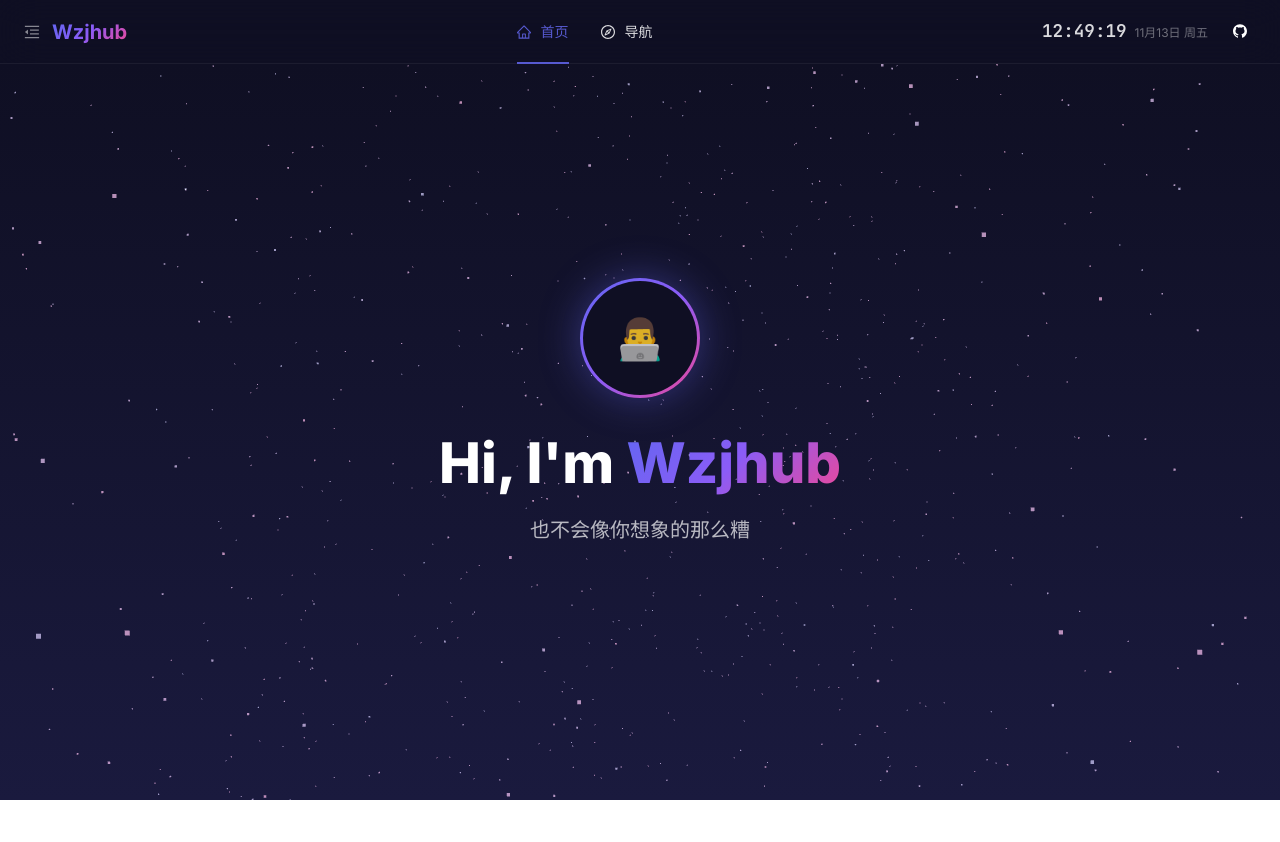
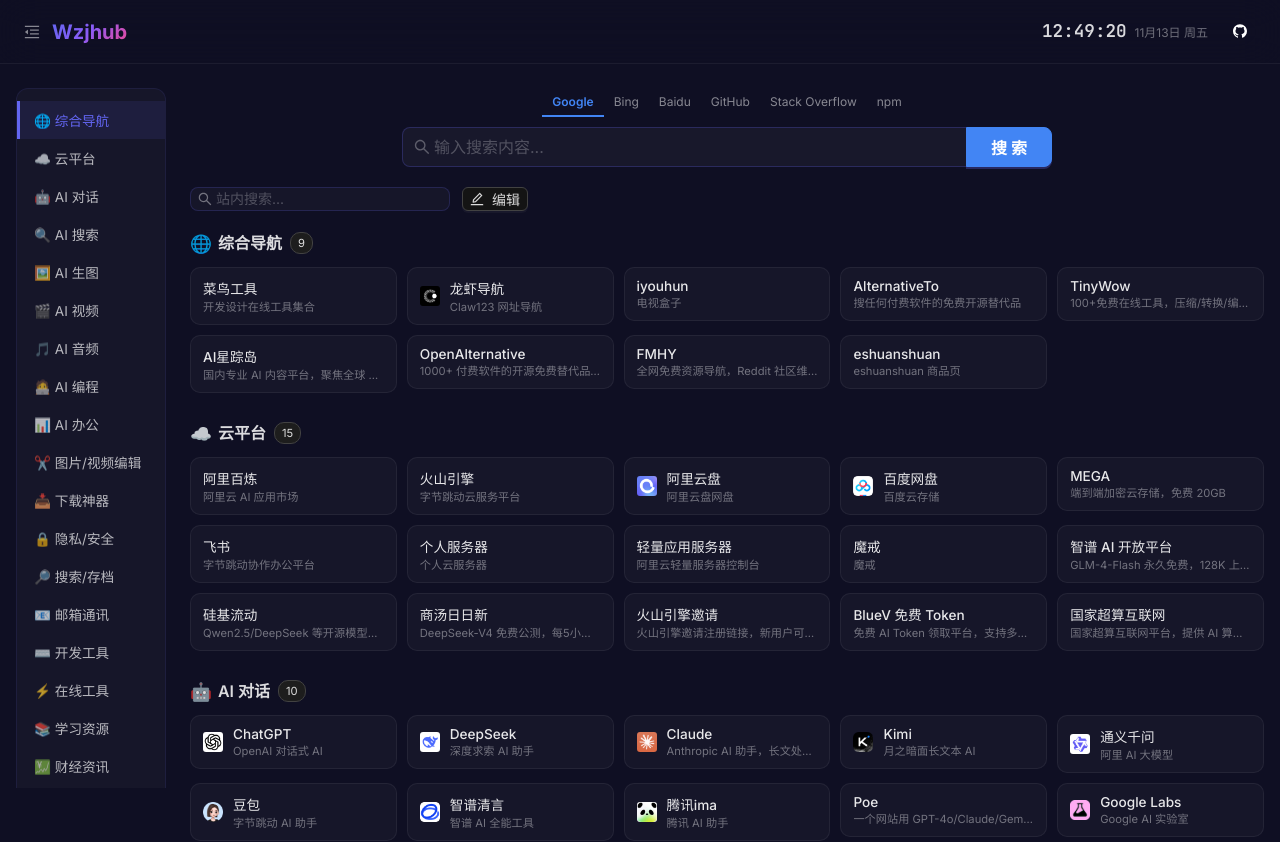
Before and after one commit to wzjhub/wzjhub.github.io, a React (Vite) app: page / in a window 1280 px wide. Shown: the top 842 px of the page. Before the commit the page ends 800 px from the top, so only its background shows below. Built offline with nearby package versions, Linux system fonts and the light colour scheme.

Commit message:
refactor: remove home page, nav as landing; add scnet.cn

```diff
--- a/src/App.tsx
+++ b/src/App.tsx
@@ -1,7 +1,6 @@
 import { ConfigProvider, theme } from 'antd'
 import { BrowserRouter, Routes, Route } from 'react-router-dom'
 import MainLayout from './layouts/MainLayout'
-import HomePage from './pages/Home'
 import NavigationPage from './pages/Navigation'
 import ScrollToTop from './components/ScrollToTop'
 
@@ -21,8 +20,7 @@ const App = () => {
         <ScrollToTop />
         <Routes>
           <Route path="/" element={<MainLayout />}>
-            <Route index element={<HomePage />} />
-            <Route path="nav" element={<NavigationPage />} />
+            <Route index element={<NavigationPage />} />
           </Route>
         </Routes>
       </BrowserRouter>
--- a/src/layouts/MainLayout.tsx
+++ b/src/layouts/MainLayout.tsx
@@ -1,11 +1,5 @@
-import { Layout, Menu, Button } from 'antd'
-import {
-  HomeOutlined,
-  GithubOutlined,
-  CompassOutlined,
-  MenuFoldOutlined,
-  MenuUnfoldOutlined,
-} from '@ant-design/icons'
+import { Layout, Button } from 'antd'
+import { GithubOutlined, MenuFoldOutlined, MenuUnfoldOutlined } from '@ant-design/icons'
 import { Outlet, useNavigate, useLocation } from 'react-router-dom'
 import { motion } from 'framer-motion'
 import ClockWeather from '../components/ClockWeather'
@@ -23,11 +17,6 @@ const MainLayout = () => {
     window.addEventListener('toggle-sidebar', handler)
     return () => window.removeEventListener('toggle-sidebar', handler)
   }, [])
-
-  const menuItems = [
-    { key: '/', icon: <HomeOutlined />, label: '首页' },
-    { key: '/nav', icon: <CompassOutlined />, label: '导航' },
-  ]
 
   return (
     <Layout style={{ minHeight: '100vh', background: '#0f0f23' }}>
@@ -63,19 +52,6 @@ const MainLayout = () => {
           </motion.div>
         </div>
 
-        <Menu
-          mode="horizontal"
-          selectedKeys={[location.pathname]}
-          items={menuItems}
-          onClick={({ key }) => navigate(key)}
-          style={{
-            flex: 1,
-            justifyContent: 'center',
-            background: 'transparent',
-            borderBottom: 'none',
-          }}
-        />
-
         <div className="nav-clock" style={{ display: 'flex', alignItems: 'center', gap: 16 }}>
           <ClockWeather />
           <Button
--- a/src/pages/Home/index.tsx
+++ /dev/null
@@ -1,161 +0,0 @@
-import { Typography, Row, Col, Tag, Space } from 'antd'
-import { GithubOutlined, LinkOutlined, RocketOutlined } from '@ant-design/icons'
-import { motion } from 'framer-motion'
-import { useNavigate } from 'react-router-dom'
-import ParticleBackground from '../../components/ParticleBackground'
-import TypeWriter from '../../components/TypeWriter'
-import GlowCard from '../../components/GlowCard'
-
-const { Title, Paragraph } = Typography
-
-const skills = [
-  { name: 'React', color: '#61dafb' },
-  { name: 'TypeScript', color: '#3178c6' },
-  { name: 'Node.js', color: '#339933' },
-  { name: 'Java', color: '#ed8b00' },
-  { name: 'Spring Boot', color: '#6db33f' },
-  { name: 'Python', color: '#3776ab' },
-  { name: 'Docker', color: '#2496ed' },
-  { name: 'MySQL', color: '#4479a1' },
-  { name: 'Redis', color: '#dc382d' },
-  { name: 'Git', color: '#f05032' },
-  { name: 'Vue', color: '#4fc08d' },
-  { name: 'Kubernetes', color: '#326ce5' },
-]
-
-const quickLinks = [
-  { title: 'GitHub', url: 'https://github.com/wzjhub', icon: <GithubOutlined /> },
-  { title: 'Gitee', url: 'https://gitee.com/wang-zhj', icon: <LinkOutlined /> },
-  { title: '语雀', url: 'https://www.yuque.com/dashboard', icon: <LinkOutlined /> },
-  { title: 'Apifox', url: 'https://app.apifox.com/main', icon: <RocketOutlined /> },
-]
-
-const containerVariants = {
-  hidden: { opacity: 0 },
-  visible: {
-    opacity: 1,
-    transition: { staggerChildren: 0.1 },
-  },
-}
-
-const itemVariants = {
-  hidden: { opacity: 0, y: 30 },
-  visible: { opacity: 1, y: 0, transition: { duration: 0.6 } },
-}
-
-const HomePage = () => {
-  const navigate = useNavigate()
-
-  return (
-    <div style={{ position: 'relative', minHeight: 'calc(100vh - 64px)' }}>
-      {/* Hero Section */}
-      <section
-        style={{
-          position: 'relative',
-          height: 'calc(100vh - 64px)',
-          display: 'flex',
-          alignItems: 'center',
-          justifyContent: 'center',
-          overflow: 'hidden',
-          background: 'linear-gradient(180deg, #0f0f23 0%, #1a1a3e 100%)',
-        }}
-      >
-        <ParticleBackground />
-
-        <motion.div
-          initial={{ opacity: 0, y: 40 }}
-          animate={{ opacity: 1, y: 0 }}
-          transition={{ duration: 1, ease: 'easeOut' }}
-          style={{
-            position: 'relative',
-            zIndex: 1,
-            textAlign: 'center',
-            padding: '0 24px',
-          }}
-        >
-          <motion.div
-            initial={{ scale: 0 }}
-            animate={{ scale: 1 }}
-            transition={{ delay: 0.2, type: 'spring', stiffness: 200 }}
-          >
-            <div
-              style={{
-                width: 120,
-                height: 120,
-                borderRadius: '50%',
-                margin: '0 auto 32px',
-                background: 'var(--gradient-primary)',
-                padding: 3,
-                boxShadow: '0 0 40px rgba(99, 102, 241, 0.4)',
-              }}
-            >
-              <div
-                style={{
-                  width: '100%',
-                  height: '100%',
-                  borderRadius: '50%',
-                  background: '#0f0f23',
-                  display: 'flex',
-                  alignItems: 'center',
-                  justifyContent: 'center',
-                  fontSize: '2.5rem',
-                }}
-              >
-                👨‍💻
-              </div>
-            </div>
-          </motion.div>
-
-          <Title
-            level={1}
-            style={{
-              fontSize: 'clamp(2rem, 5vw, 3.5rem)',
-              fontWeight: 800,
-              marginBottom: 16,
-              color: '#fff',
-            }}
-          >
-            Hi, I'm <span className="glow-text">Wzjhub</span>
-          </Title>
-
-          <div style={{ fontSize: 'clamp(0.9rem, 2vw, 1.25rem)', color: 'rgba(255,255,255,0.7)', marginBottom: 32, maxWidth: 600, margin: '0 auto 32px' }}>
-            <TypeWriter
-              texts={[
-                '生活不会像你想象的那么好',
-                '也不会像你想象的那么糟',
-                '有时你可能脆弱到一句话就泪流满面',
-                '有时也发现自己可以咬着牙走很长很长的路',
-                '有人30几岁离开',
-                '有人50岁便落幕',
-                '我们不是等到老了才会离开',
-                '而是随时随地都有可能会离开这个世界',
-                '人生的意义在于活着的时候好好体验',
-                '百年之后时间会抹去我们在这个世上所有的痕迹',
-                '不要为了一点鸡毛蒜皮的小事就烦恼',
-                '也不要拿别人的错误来惩罚自己',
-                '让不开心充斥了我们短暂的一生',
-                '我们拼命追求的体面',
-                '计较的得失',
-                '耿耿于怀的伤害',
-                '在死亡面前都轻若尘埃',
-                '爱情不是人生的全部',
-                '但爱自己是终身的课题',
-                '婚姻不是幸福的终点',
-                '而是成长的起点',
-                '生活虽有遗憾',
-                '但依然值得热爱',
-                '生活给我以痛苦',
-                '我却报之以歌声',
-              ]}
-              duration={3000}
-            />
-          </div>
-
-        </motion.div>
-
-      </section>
-    </div>
-  )
-}
-
-export default HomePage
--- a/src/pages/Navigation/data.ts
+++ b/src/pages/Navigation/data.ts
@@ -13,7 +13,7 @@ export interface Category {
 }
 
 // 数据版本号：每次更新 data.ts 内容时递增此版本号，用户刷新页面会自动获取最新数据
-export const DATA_VERSION = '2026-11-14-v1'
+export const DATA_VERSION = '2026-11-14-v2'
 
 export const defaultCategories: Category[] = [
   {
@@ -51,6 +51,7 @@ export const defaultCategories: Category[] = [
       { id: 'plat-11', title: '商汤日日新', url: 'https://www.sensenova.cn/token-plan', desc: 'DeepSeek-V4 免费公测，每5小时500次，可接入 Claude Code' },
       { id: 'plat-13', title: '火山引擎邀请', url: 'https://volcengine.cgref.cn/1104', desc: '火山引擎邀请注册链接，新用户可领取免费额度' },
       { id: 'plat-14', title: 'BlueV 免费 Token', url: 'https://bluev.fun/free-tokens', desc: '免费 AI Token 领取平台，支持多种主流模型' },
+      { id: 'plat-15', title: '国家超算互联网', url: 'https://www.scnet.cn/', desc: '国家超算互联网平台，提供 AI 算力服务' },
     ],
   },
   {
```
